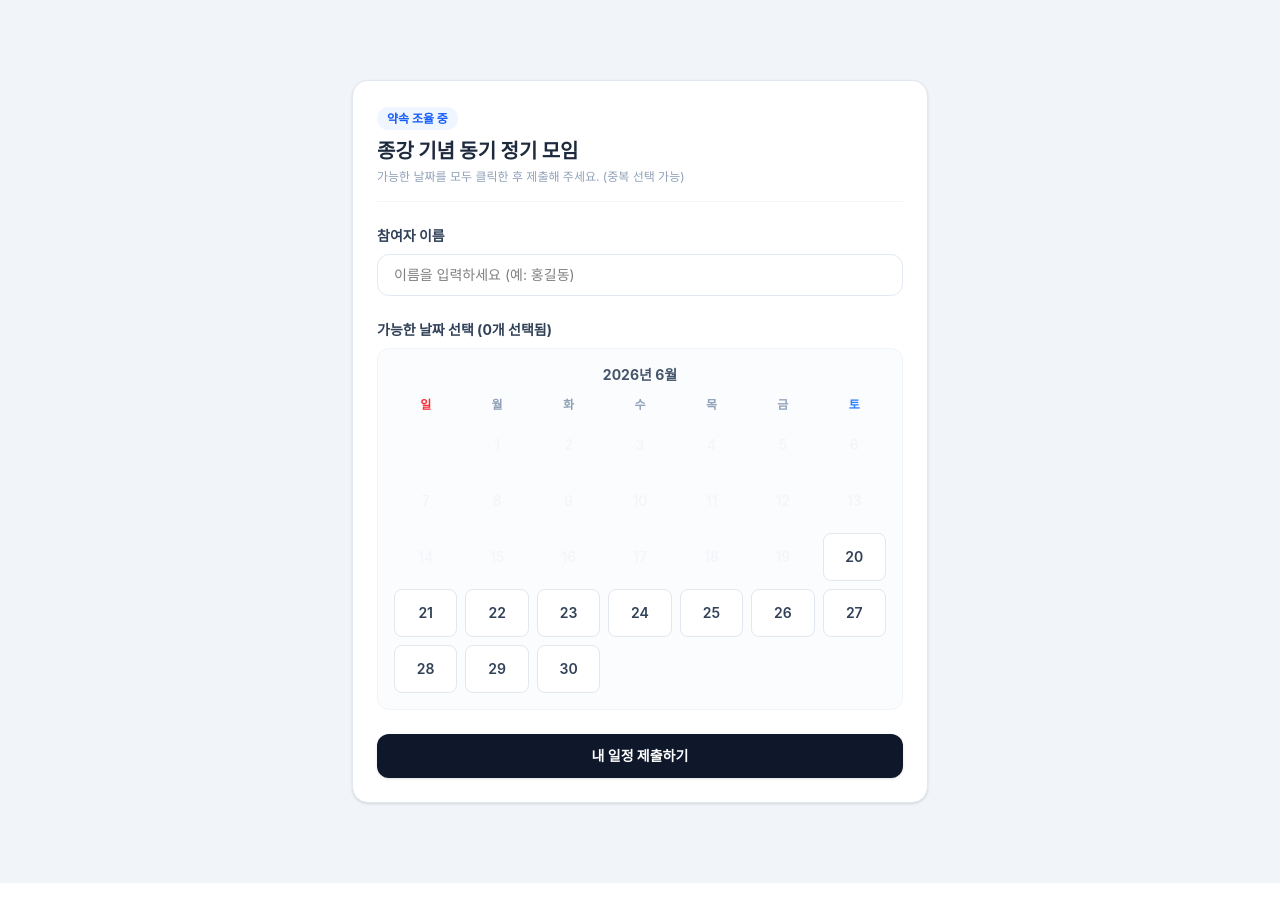
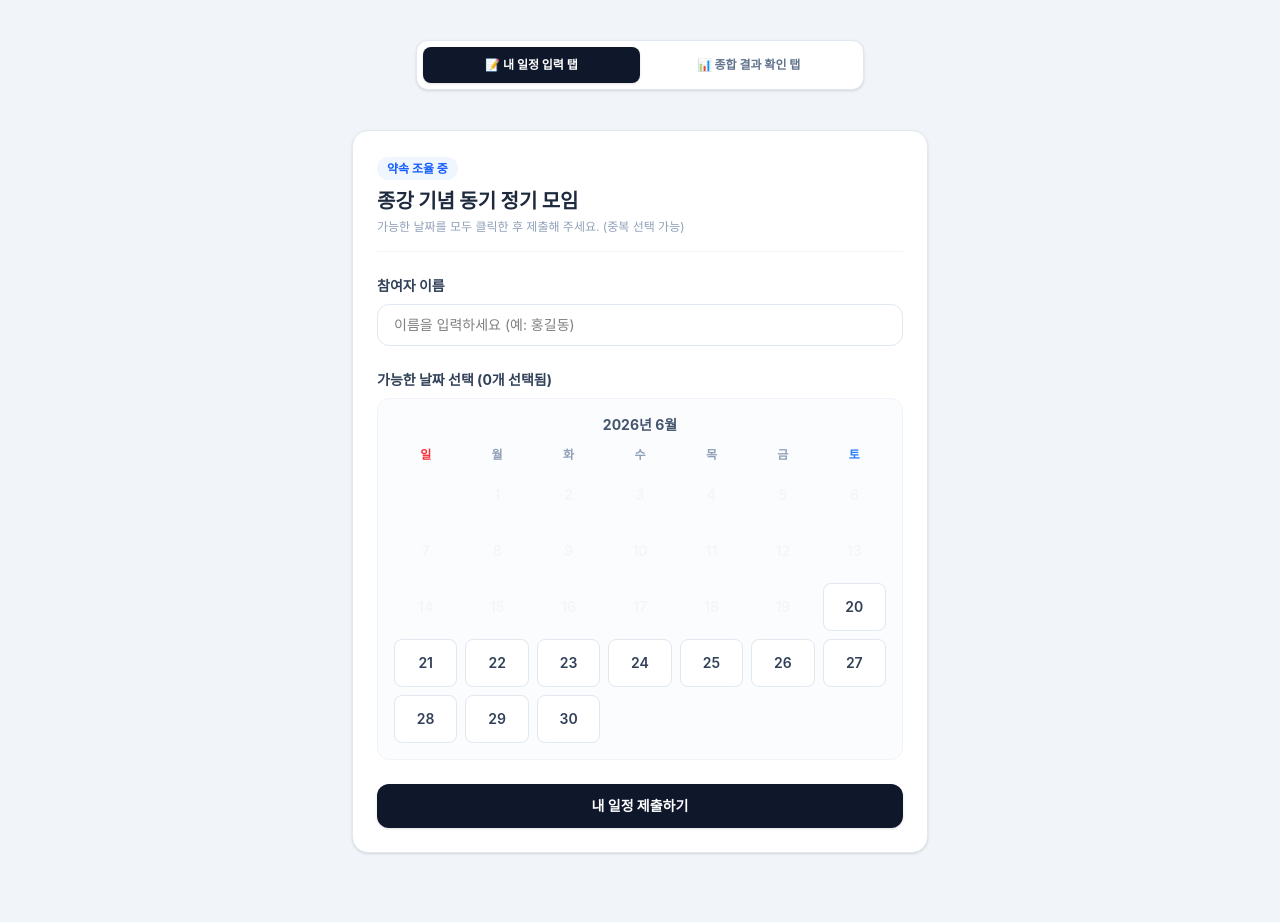
Before and after one commit to junoujun/Make_Meeting, a React (Vite) app: page / in a window 1280 px wide. Shown: the top 922 px of the page. Before the commit the page ends 883 px from the top, so only its background shows below. Built offline with nearby package versions, Linux system fonts and the light colour scheme.

Commit message:
상단탭 수정

```diff
--- a/src/App.tsx
+++ b/src/App.tsx
@@ -4,57 +4,48 @@ import type { RoomData } from "./types";
 import ResultView from "./components/memberB/ResultView";
 import ScheduleInput from "./components/memberB/ScheduleInput";
 
-const INITIAL_ROOM_CODE = "1234";
+const INITIAL_ROOM_CODE = '1234';
 
+// [LocalStorage 로드 함수] 브라우저 사물함 검사
 const getInitialData = (): RoomData => {
   const saved = localStorage.getItem(INITIAL_ROOM_CODE);
   if (saved) return JSON.parse(saved);
+
+  // 가짜 데이터를 다 지우고 싶다면 participants 배열을 []로 비워두면 됩니다!
   return {
     roomCode: INITIAL_ROOM_CODE,
-    title: "종강 기념 동기 정기 모임",
-    creatorName: "김민준",
-    dateRange: { start: "2026-06-20", end: "2026-06-30" },
+    title: '종강 기념 동기 정기 모임',
+    creatorName: '김민준',
+    dateRange: { start: '2026-06-20', end: '2026-06-30' },
     participants: [
-      {
-        name: "김민준",
-        availableDates: ["2026-06-22", "2026-06-23", "2026-06-24"],
-      },
-      {
-        name: "홍길동",
-        availableDates: ["2026-06-23", "2026-06-24", "2026-06-25"],
-      },
+      { name: '김민준', availableDates: ['2026-06-22', '2026-06-23', '2026-06-24'] },
+      { name: '홍길동', availableDates: ['2026-06-23', '2026-06-24', '2026-06-25'] }
     ],
-    bucketList: [],
+    bucketList: []
   };
 };
 
 export default function App() {
-  const [currentStep, setCurrentStep] = useState<"INPUT" | "RESULT">("INPUT");
+  // 1. 화면 전환을 담당하는 스위치 상태 (이게 살아있어야 상단 탭이 작동합니다!)
+  const [currentStep, setCurrentStep] = useState<'INPUT' | 'RESULT'>('INPUT');
   const [roomData, setRoomData] = useState<RoomData>(getInitialData);
-
-  // 현재 수정 중인 사용자의 이름을 기억하는 상태 (null이면 새로 작성 모음)
   const [editingName, setEditingName] = useState<string | null>(null);
 
-  // 로컬스토리지에서 "내가 이 방에 제출했던 이름"을 조회하는 헬퍼 함수
   const getMySavedName = () => {
     return localStorage.getItem(`my_name_in_${roomData.roomCode}`);
   };
 
-  // 1. 일정 제출 및 수정 완료 처리
+  // 일정 제출 및 수정 처리
   const handleScheduleSubmit = (name: string, selectedDates: string[]) => {
     let updatedParticipants = [...roomData.participants];
 
     if (editingName) {
-      // [수정 모드] 기존에 존재하던 이름을 찾아서 날짜만 갱신
-      updatedParticipants = updatedParticipants.map((p) =>
-        p.name === editingName ? { name, availableDates: selectedDates } : p,
+      updatedParticipants = updatedParticipants.map(p =>
+        p.name === editingName ? { name, availableDates: selectedDates } : p
       );
     } else {
-      // [새로 작성 모드] 기존 명단에 없으면 새로 추가 (중복 이름 방지는 기본)
-      if (updatedParticipants.some((p) => p.name === name)) {
-        alert(
-          "이미 존재하는 이름입니다. 다른 이름을 사용하거나 수정을 이용해 주세요.",
-        );
+      if (updatedParticipants.some(p => p.name === name)) {
+        alert('이미 존재하는 이름입니다. 수정을 이용해 주세요.');
         return;
       }
       updatedParticipants.push({ name, availableDates: selectedDates });
@@ -63,61 +54,78 @@ export default function App() {
     const updatedRoomData = { ...roomData, participants: updatedParticipants };
     setRoomData(updatedRoomData);
 
-    // 로컬스토리지에 방 데이터 저장 & 내가 쓴 이름 기록 남기기!
-    localStorage.setItem(
-      updatedRoomData.roomCode,
-      JSON.stringify(updatedRoomData),
-    );
+    localStorage.setItem(updatedRoomData.roomCode, JSON.stringify(updatedRoomData));
     localStorage.setItem(`my_name_in_${updatedRoomData.roomCode}`, name);
 
-    setEditingName(null); // 수정 모드 초기화
-    setCurrentStep("RESULT");
+    setEditingName(null);
+    setCurrentStep('RESULT'); // 제출하면 자동으로 결과창 이동
   };
 
-  // 2. 본인 확인 후 삭제 처리 함수
+  // 일정 삭제 처리
   const handleScheduleDelete = (nameToDelete: string) => {
-    const updatedParticipants = roomData.participants.filter(
-      (p) => p.name !== nameToDelete,
-    );
+    const updatedParticipants = roomData.participants.filter(p => p.name !== nameToDelete);
     const updatedRoomData = { ...roomData, participants: updatedParticipants };
 
     setRoomData(updatedRoomData);
-    localStorage.setItem(
-      updatedRoomData.roomCode,
-      JSON.stringify(updatedRoomData),
-    );
+    localStorage.setItem(updatedRoomData.roomCode, JSON.stringify(updatedRoomData));
+    localStorage.removeItem(`my_name_in_${roomData.roomCode}`);
 
-    // 내 기록 명찰도 사물함에서 지우기
-    localStorage.removeItem(`my_name_in_${roomData.roomCode}`);
     setEditingName(null);
-    setCurrentStep("INPUT"); // 삭제하면 다시 입력창으로 보냄
+    setCurrentStep('INPUT'); // 삭제하면 다시 입력창으로 이동
   };
 
-  // 3. 수정 버튼 클릭 시 수정 모드로 전환하는 함수
+  // 수정 모드 시작 처리
   const handleEditStart = (nameToEdit: string) => {
     setEditingName(nameToEdit);
-    setCurrentStep("INPUT"); // 입력 화면으로 이동시키기
+    setCurrentStep('INPUT'); // 수정 누르면 입력창으로 이동
   };
 
   return (
     <div className="min-h-screen bg-slate-100 py-10 px-4 font-sans">
+
+      {/* 🛠️ 살아난 상단 임시 스위치 탭 영역 */}
+      <div className="max-w-md mx-auto mb-8 flex bg-white p-1.5 rounded-xl border border-slate-200 shadow-sm">
+        <button
+          onClick={() => setCurrentStep('INPUT')}
+          className={`flex-1 py-2.5 text-xs font-bold rounded-lg transition-all ${
+            currentStep === 'INPUT'
+              ? 'bg-slate-900 text-white shadow-sm'
+              : 'text-slate-500 hover:text-slate-800'
+          }`}
+        >
+          📝 내 일정 입력 탭
+        </button>
+        <button
+          onClick={() => setCurrentStep('RESULT')}
+          className={`flex-1 py-2.5 text-xs font-bold rounded-lg transition-all ${
+            currentStep === 'RESULT'
+              ? 'bg-slate-900 text-white shadow-sm'
+              : 'text-slate-500 hover:text-slate-800'
+          }`}
+        >
+          📊 종합 결과 확인 탭
+        </button>
+      </div>
+
+      {/* 메인 화면 조건부 렌더링 */}
       <main className="container mx-auto">
-        {currentStep === "INPUT" ? (
+        {currentStep === 'INPUT' ? (
           <ScheduleInput
             roomData={roomData}
             onSubmitSchedule={handleScheduleSubmit}
-            editingName={editingName} // 수정 중인 이름 내려주기
-            mySavedName={getMySavedName()} // 사물함에 기록된 내 이름 내려주기
+            editingName={editingName}
+            mySavedName={getMySavedName()}
           />
         ) : (
           <ResultView
             roomData={roomData}
-            mySavedName={getMySavedName()} // 내 이름 정보를 줘서 내 칩에만 버튼이 뜨게 함
+            mySavedName={getMySavedName()}
             onEditParticipant={handleEditStart}
             onDeleteParticipant={handleScheduleDelete}
           />
         )}
       </main>
+
     </div>
   );
 }
```
